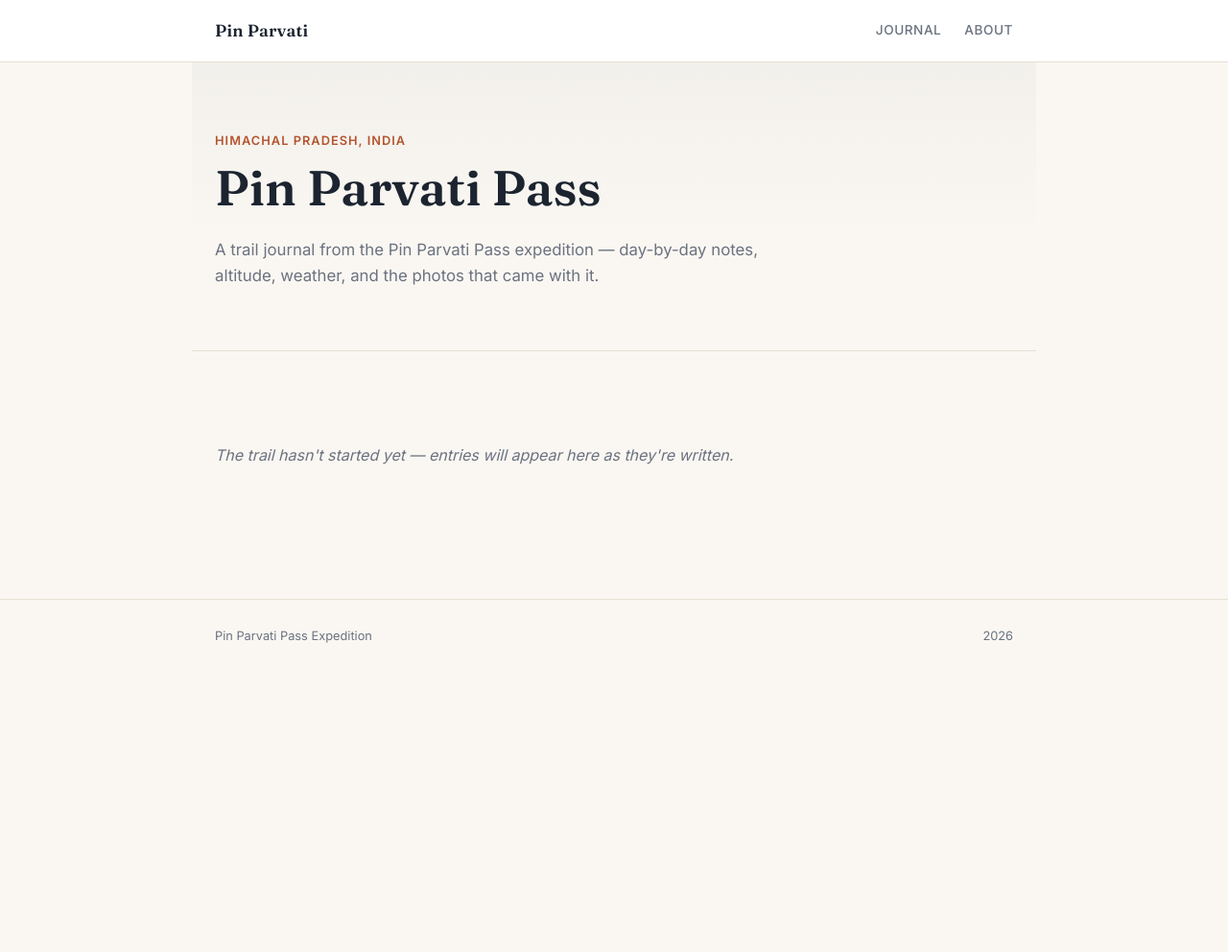
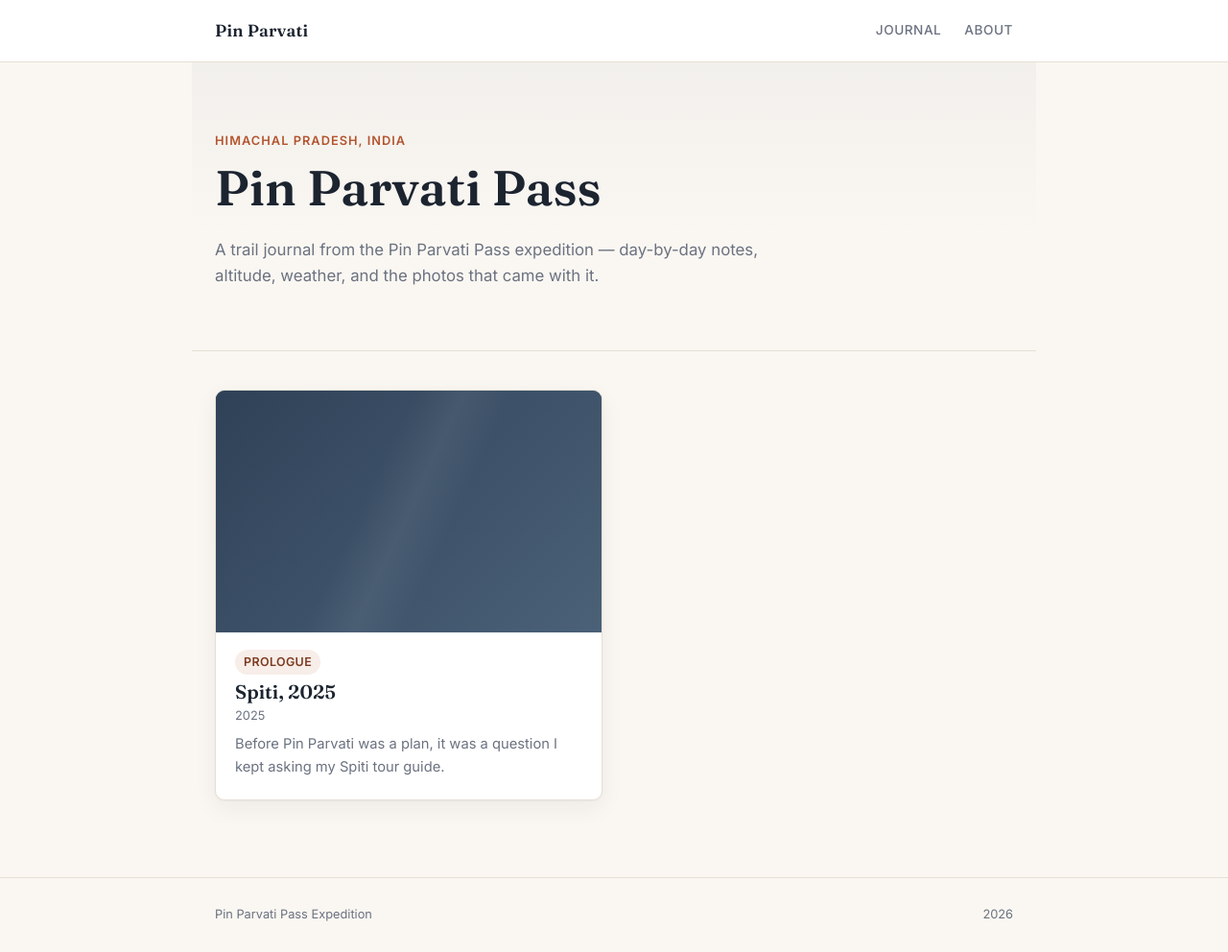
Before and after one commit to Shreyas7122/Pin-Parvati, a Jekyll site: the page built from index.html, in a window 1280 px wide and 992 px high. Shown: the whole window at 96% size. Built offline with Jekyll 4.4.1, drawn with Linux system fonts in a browser that asks for light colours.

Commit message:
Add prologue entry: Spiti, 2025
First entry in the journal — the backstory of how Pin Parvati went
from a guide's suggestion to a year-long fixation. Generalizes the
post "tag" beyond Day N (for non-trail chapters like this one) and
adds an optional date_display override for entries without a precise
date. Homepage now lists entries oldest-first so the story reads in
order.

```diff
--- a/_layouts/post.html
+++ b/_layouts/post.html
@@ -3,15 +3,15 @@ layout: default
 ---
 <article class="post">
   <header class="post-header">
-    {% if page.day or page.location or page.altitude %}
+    {% if page.tag or page.day or page.location or page.altitude %}
     <div class="post-meta">
-      {% if page.day %}<span class="tag">Day {{ page.day }}</span>{% endif %}
+      {% if page.tag %}<span class="tag">{{ page.tag }}</span>{% elsif page.day %}<span class="tag">Day {{ page.day }}</span>{% endif %}
       {% if page.location %}<span>{{ page.location }}</span>{% endif %}
       {% if page.altitude %}<span>{{ page.altitude }}</span>{% endif %}
     </div>
     {% endif %}
     <h1>{{ page.title }}</h1>
-    <time datetime="{{ page.date | date_to_xmlschema }}">{{ page.date | date: "%-d %B %Y" }}</time>
+    <time datetime="{{ page.date | date_to_xmlschema }}">{% if page.date_display %}{{ page.date_display }}{% else %}{{ page.date | date: "%-d %B %Y" }}{% endif %}</time>
   </header>
 
   {% if page.cover %}
--- /dev/null
+++ b/_posts/2025-06-01-spiti-2025.md
@@ -0,0 +1,42 @@
+---
+title: "Spiti, 2025"
+tag: "Prologue"
+date: 2025-06-01
+date_display: "2025"
+excerpt: "Before Pin Parvati was a plan, it was a question I kept asking my Spiti tour guide."
+---
+
+The Spiti bike ride was dope. The roads, the altitude, the landscape—it was everything I had expected.
+
+But somewhere along the way, I had this feeling that I could do more.
+
+It wasn't that Spiti was easy. It just didn't feel like I had reached the edge of what I was capable of. I wanted something that would actually make me push my limits.
+
+So I asked my tour guide,
+
+> "Bhaiji, this isn't peak adrenaline for me. Suggest me something where I can actually feel myself pushing my limits."
+
+That's when he started telling me about **Pin Parvati**.
+
+At first, it was just a name.
+
+Then he started explaining what it involved—the distance, the altitude, the terrain, the rivers, the glaciers, the isolation, and the number of days you'd spend completely away from normal life.
+
+Something about it stayed with me.
+
+For the next year, Pin Parvati kept coming back into my head.
+
+I'd randomly message Bhaiji asking questions.
+
+*Which shoes should I buy?*
+*When is the best time to go?*
+*What kind of preparation do I need?*
+*What should I expect up there?*
+
+It slowly stopped being just an idea for an adventure.
+
+I became fascinated by the life itself—the thought of carrying everything I needed on my back, walking for days through mountains, sleeping in tents, having almost nothing around me except the trail, the people with me and whatever the mountains decided to show us.
+
+I wanted to live that nomadic life, even if it was only for a few days.
+
+And somewhere during that year, Pin Parvati went from something my guide had suggested to something I knew I wanted to experience.
--- a/index.html
+++ b/index.html
@@ -12,7 +12,7 @@ title: Journal
   {% if site.posts.size == 0 %}
   <p class="empty">The trail hasn't started yet — entries will appear here as they're written.</p>
   {% endif %}
-  {% for post in site.posts %}
+  {% for post in site.posts reversed %}
   <a class="entry-card" href="{{ post.url | relative_url }}">
     {% if post.cover %}
     <div class="entry-thumb" style="background-image: url('{{ post.cover | relative_url }}');"></div>
@@ -21,11 +21,11 @@ title: Journal
     {% endif %}
     <div class="entry-body">
       <div class="post-meta">
-        {% if post.day %}<span class="tag">Day {{ post.day }}</span>{% endif %}
+        {% if post.tag %}<span class="tag">{{ post.tag }}</span>{% elsif post.day %}<span class="tag">Day {{ post.day }}</span>{% endif %}
         {% if post.location %}<span>{{ post.location }}</span>{% endif %}
       </div>
       <h2>{{ post.title }}</h2>
-      <time datetime="{{ post.date | date_to_xmlschema }}">{{ post.date | date: "%-d %B %Y" }}</time>
+      <time datetime="{{ post.date | date_to_xmlschema }}">{% if post.date_display %}{{ post.date_display }}{% else %}{{ post.date | date: "%-d %B %Y" }}{% endif %}</time>
       <p>{{ post.excerpt | strip_html | truncate: 140 }}</p>
     </div>
   </a>
```
